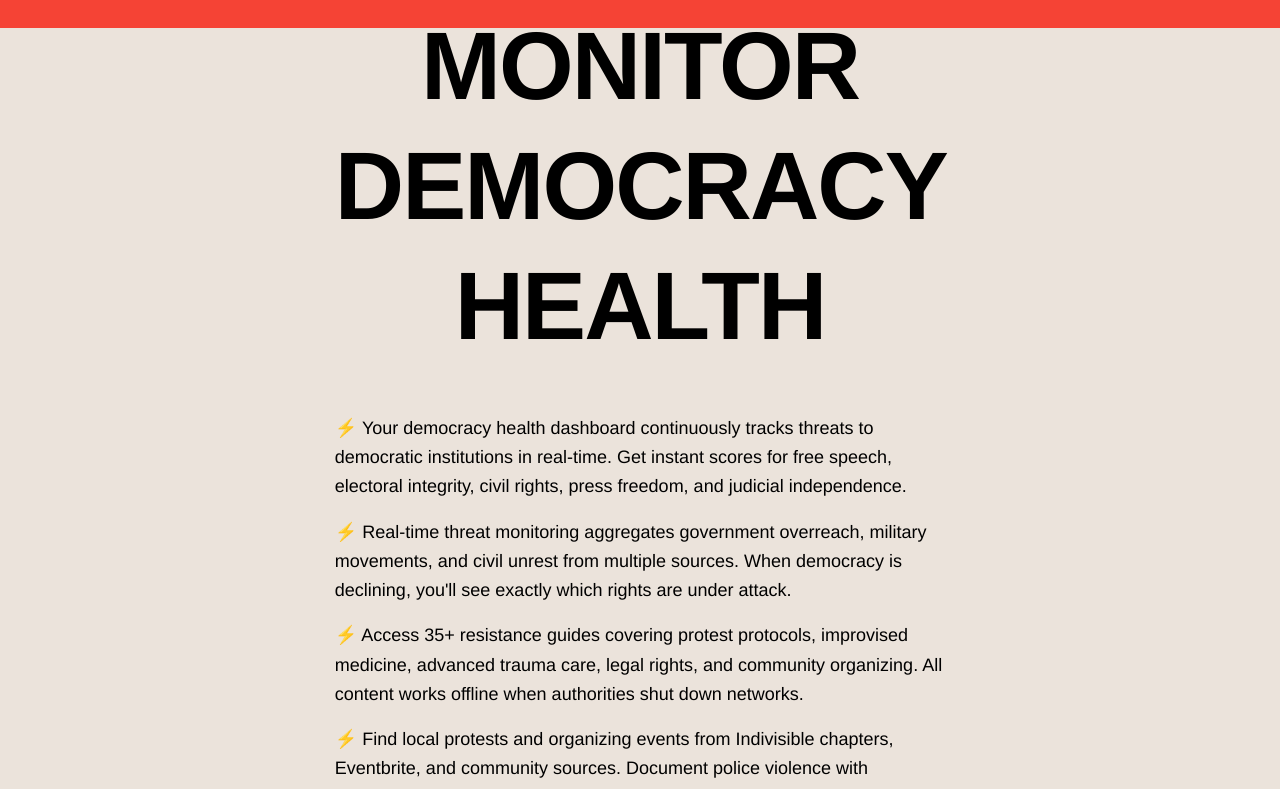
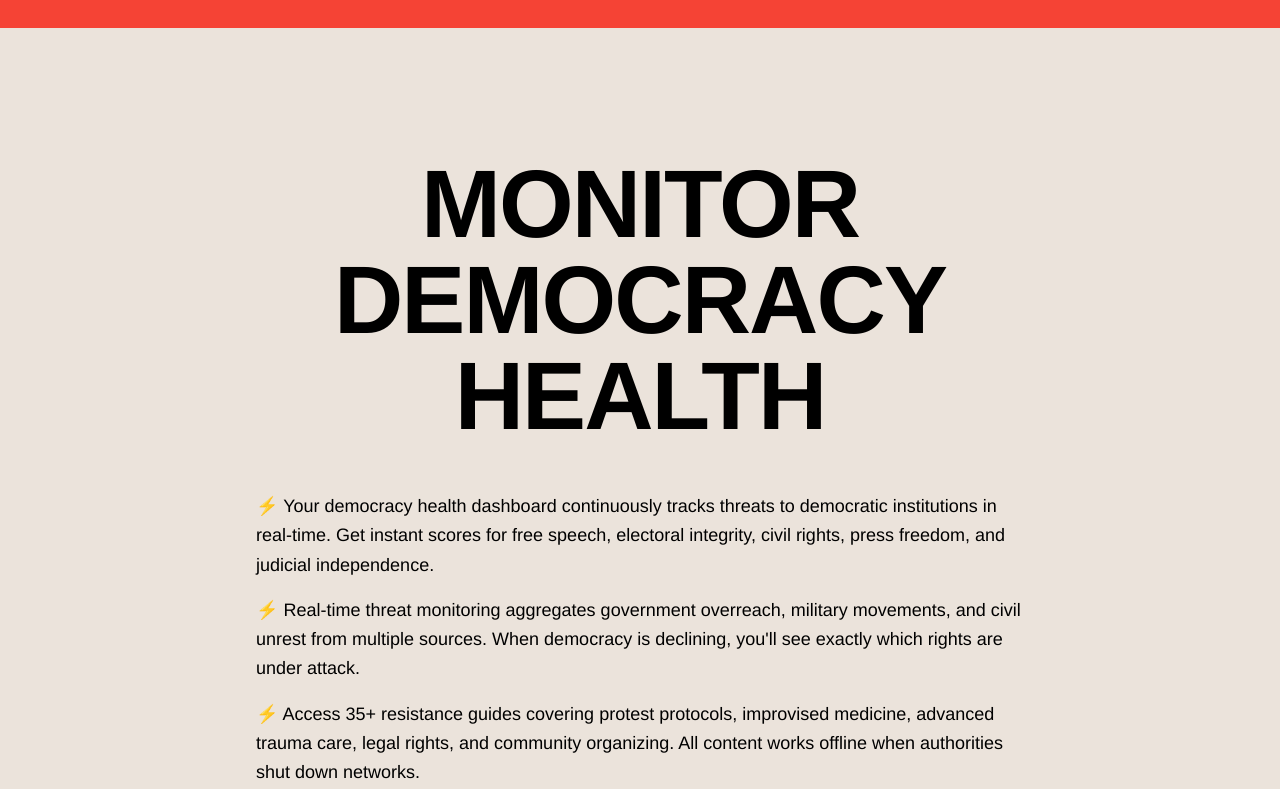
Before and after one commit to thedanperry/LibertyGuard-Website, a Next.js app: page / in a window 1280 px wide. Shown: the part 2060-2849 px from the top of the page. Built offline with nearby package versions, Linux system fonts and the light colour scheme.

Commit message:
Fix text cropping in MONITOR DEMOCRACY HEALTH section - remove fixed height container and add proper padding

```diff
--- a/src/app/page.tsx
+++ b/src/app/page.tsx
@@ -163,11 +163,8 @@ export default function HomePage() {
 
           {/* Desktop: Original centered layout */}
           <div className="hidden md:block">
-            <div className="relative">
-              <div className="w-[600px] h-[600px] mx-auto relative">
-                <div className="absolute inset-0 flex items-center justify-center">
-                  <div className="text-center max-w-4xl px-4">
-                    <h2 className="font-climate-bold text-8xl text-climate-black leading-tight mb-12">
+            <div className="text-center max-w-4xl mx-auto px-6 py-8">
+              <h2 className="font-climate-bold text-6xl md:text-8xl text-climate-black leading-tight mb-12">
                 MONITOR DEMOCRACY HEALTH
               </h2>
 
@@ -190,11 +187,8 @@ export default function HomePage() {
 
                 <p>
                   ⚡ Find local protests and organizing events from Indivisible chapters, Eventbrite, and community sources.
-                        Document police violence with encrypted media. Emergency beacon alerts your contacts instantly with location and evidence.
+                  Document civil rights violations with encrypted media. Emergency beacon alerts your contacts instantly with location and evidence.
                 </p>
-                    </div>
-                  </div>
-                </div>
               </div>
             </div>
           </div>
```
Lines whose indentation alone changed are shown as unchanged.
